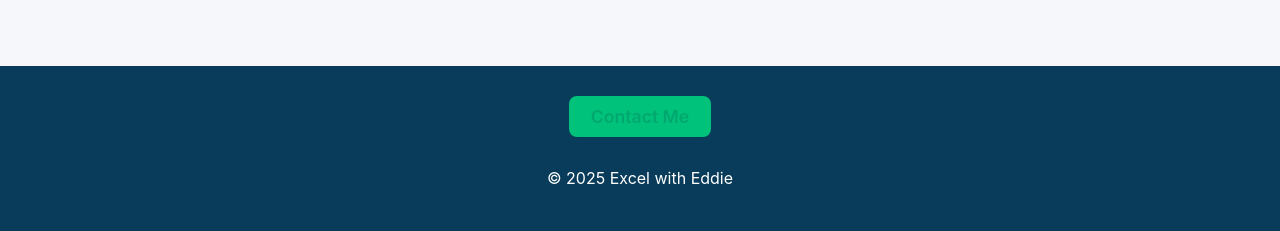
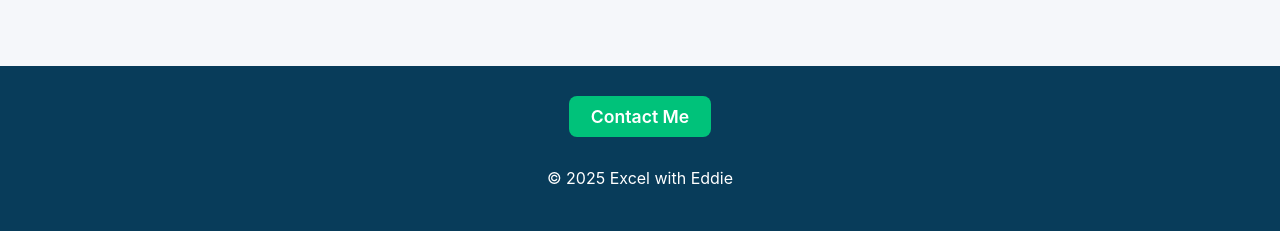
Before and after one commit to excelwitheddie/excel-with-eddie2, a Jekyll site: the page built from index.md, in a window 1280 px wide. Shown: the part 2145-2376 px from the top of the page. Built offline with Jekyll 4.4.1, drawn with Linux system fonts in a browser that asks for light colours.

Commit message:
Update style.css

```diff
--- a/assets/css/style.css
+++ b/assets/css/style.css
@@ -327,7 +327,7 @@ img[src$=".svg"] {
 .footer-contact-btn {
   display: inline-block;
   background: #00c27a;    /* bright green accent */
-  color: #ffffff;         /* white text */
+  color: #ffffff !important;         /* white text */
   padding: 10px 22px;
   border-radius: 8px;
   font-size: 1.1rem;
```
